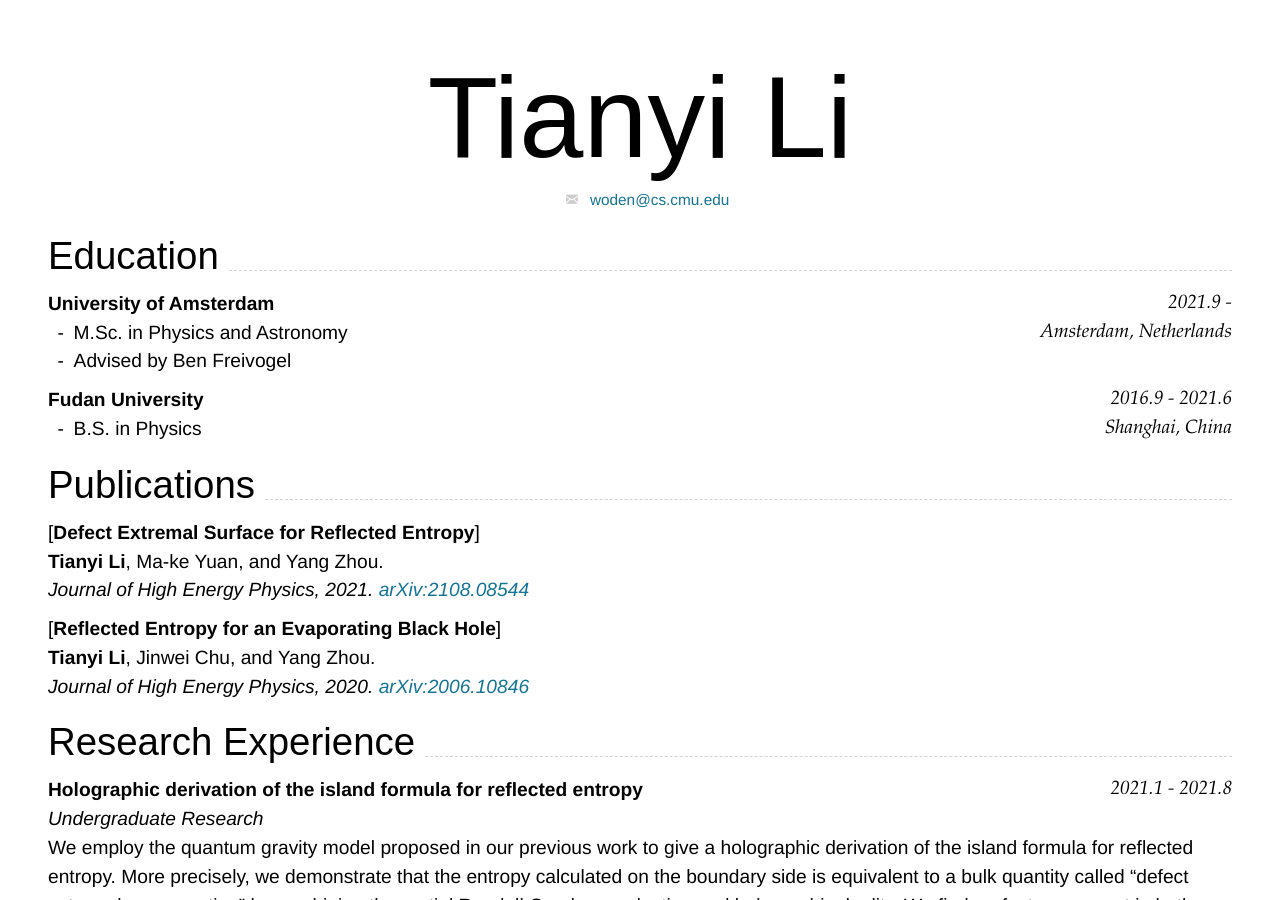
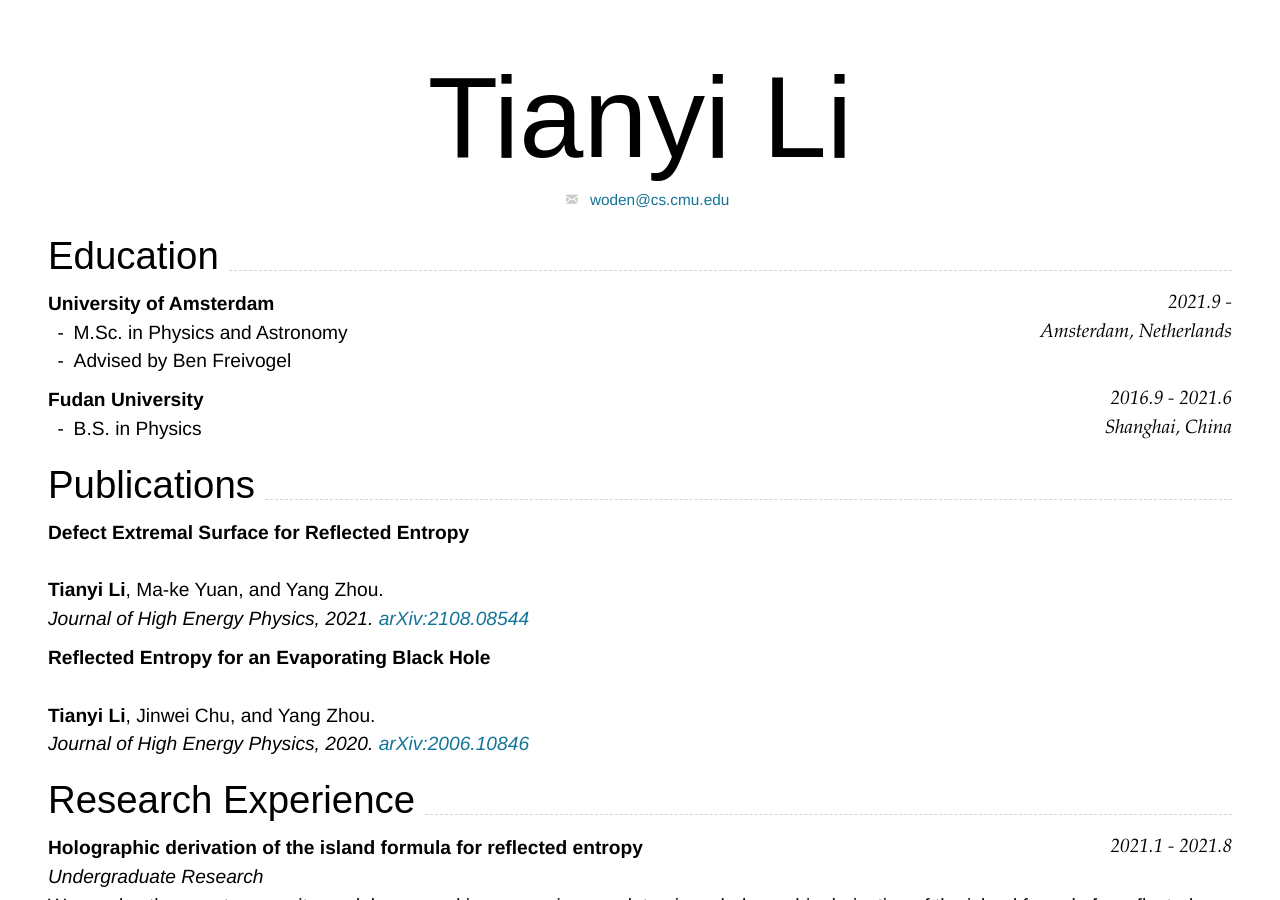
Before and after one commit to tianyi-phy/cv, a Jekyll site: the page built from index.md, in a window 1280 px wide and 900 px high. Built offline with Jekyll 4.4.1, drawn with Linux system fonts in a browser that asks for light colours; nearby versions of some CDN libraries.

Commit message:
Update index.md

```diff
--- a/index.md
+++ b/index.md
@@ -40,15 +40,15 @@ Shanghai, China
 
 ## Publications
 
-### [**Defect Extremal Surface for Reflected Entropy**]
-
+### **Defect Extremal Surface for Reflected Entropy**
+<br/>
 **Tianyi Li**, Ma-ke Yuan, and Yang Zhou.<br>
 _Journal of High Energy Physics, 2021. [arXiv:2108.08544](https://arxiv.org/pdf/2108.08544.pdf)_ <br>
 
 
 
-### [**Reflected Entropy for an Evaporating Black Hole**]
-
+### **Reflected Entropy for an Evaporating Black Hole**
+<br/>
 **Tianyi Li**, Jinwei Chu, and Yang Zhou.<br>
 _Journal of High Energy Physics, 2020. [arXiv:2006.10846](https://arxiv.org/pdf/2006.10846.pdf)_ <br>
 
```
